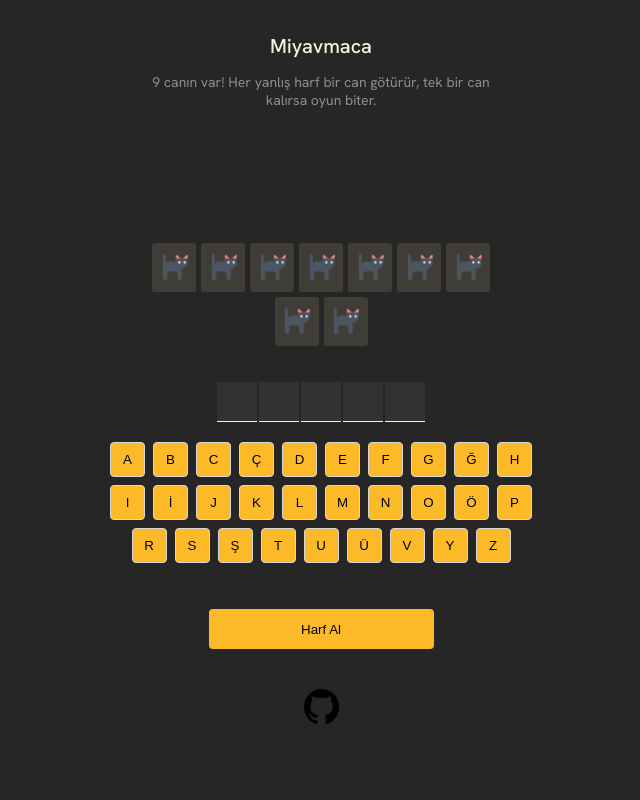
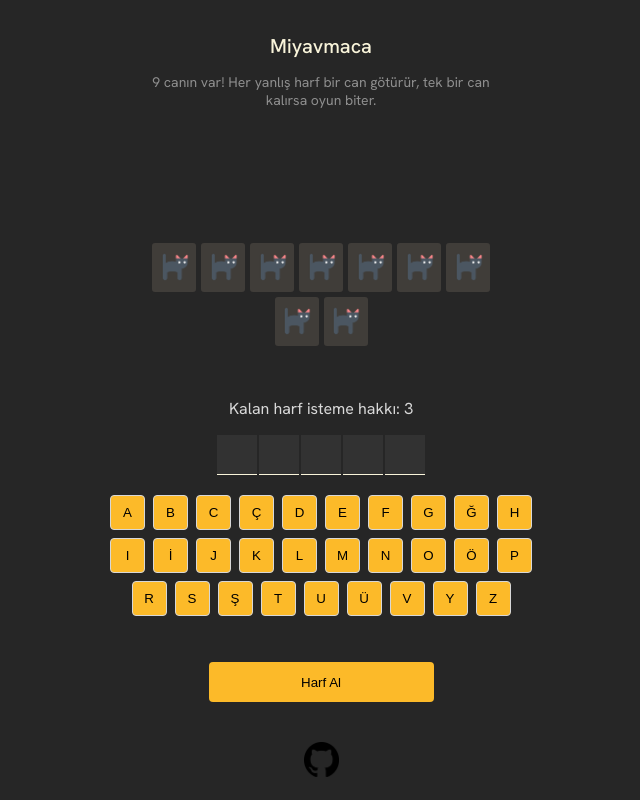
Before and after one commit to Cruithnes/react-hangman-game, a React (Vite) app: page / in a window 1280 px wide. Shown: the whole page, without its empty margins (319-959 px from the left). Built offline with nearby package versions, Linux system fonts and the light colour scheme.

Commit message:
added limit to ask letter

```diff
--- a/src/App.jsx
+++ b/src/App.jsx
@@ -15,6 +15,7 @@ function App() {
   const [guess, setGuess] = useState([]);
   const [confettiOn, setConfettiOn] = useState(true);
   const [score, setScore] = useState(0);
+  const [ask, setAsk] = useState(3)
 
   //just in case
   console.log(currentWord)
@@ -64,13 +65,14 @@ function App() {
 
   function getWord() {
     const unguessedLetters = currentWord
-    .split("")
-    .filter((letter) => !guess.includes(letter));
+      .split("")
+      .filter((letter) => !guess.includes(letter));
 
     if (unguessedLetters.length === 0 || isGameOver) return;
 
     const randomLetter = unguessedLetters[Math.floor(Math.random() * unguessedLetters.length)];
     setGuess((prevGuess) => [...prevGuess, randomLetter]);
+    setAsk(prev => prev - 1);
   }
 
   //creates cat span elements
@@ -127,7 +129,7 @@ function App() {
 
   //new game function
   function newGame() {
-    if(isWon) {
+    if (isWon) {
       setScore(prev => prev + 1);
     }
     setGuess([])
@@ -156,7 +158,9 @@ function App() {
           {catElements}
         </section>
 
+        <p>Kalan harf isteme hakkı: <span>{ask}</span></p>
         <section className="letters">
+
           {letterElements}
         </section>
 
@@ -164,7 +168,7 @@ function App() {
           {keyboardElements}
         </section>
 
-        {!isGameOver && <button className="ask-word" onClick={getWord}>Harf Al</button>}
+        {!isGameOver && <button className="ask-word" onClick={getWord} disabled={ask < 1} >Harf Al</button>}
 
         {isGameOver && <button className="new-game" onClick={newGame}>Yeni kelime</button>}
         {isWon && isGameOver && <button className="confetti-setting" onClick={changeConfetti}>Konfeti {confettiOn ? "kapat" : "aç"}</button>}
```
